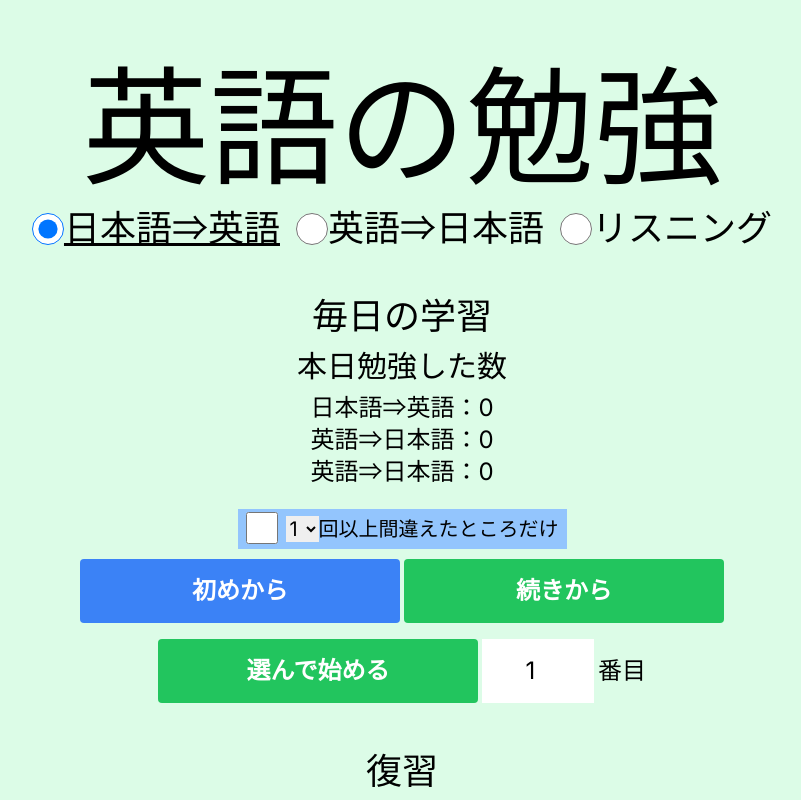
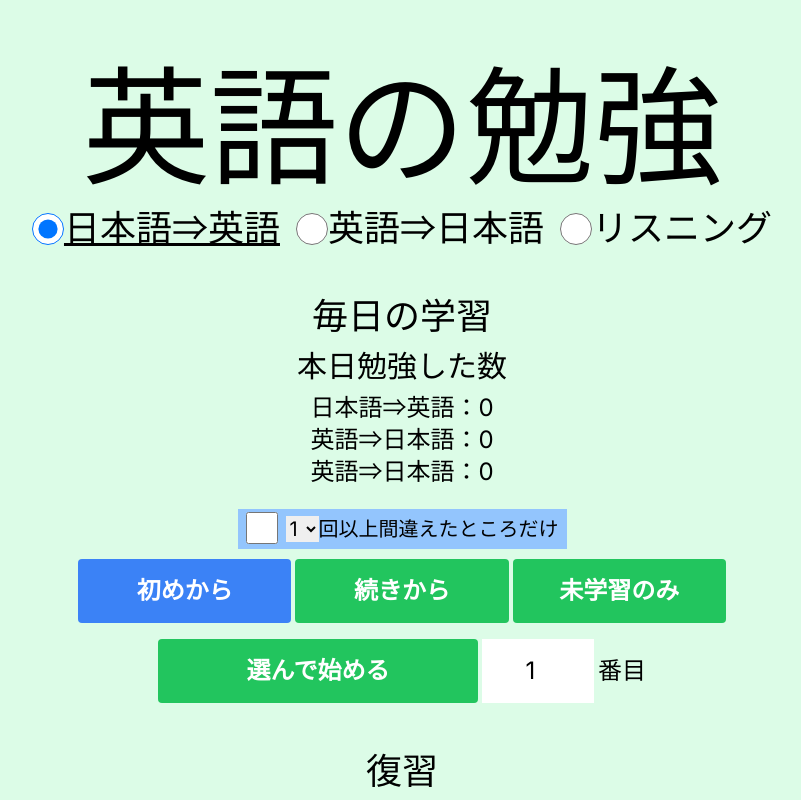
Before and after one commit to tyahha/english-words-study, a Next.js app: page / in a window 1280 px wide. Shown: the top 800 px of the page, without its empty margins (238-1039 px from the left). Built offline with nearby package versions, Linux system fonts and the light colour scheme.

Commit message:
学習していないところだけを追加

```diff
--- a/components/Title.tsx
+++ b/components/Title.tsx
@@ -49,6 +49,12 @@ const pickRecentWrongs = (day: dayjs.Dayjs, questionType: QuestionType) => {
   return ret
 }
 
+const pickNoStudy = (questionType: QuestionType) => {
+  const histories = loadHistoriesByType(questionType)
+  const ids = Object.keys(histories)
+  return WordsData.filter((d) => !ids.includes(d.id))
+}
+
 export const TitleView = () => {
   const { setMode, setQuestions, setIndex, questionType, setQuestionType } =
     useAppContext()
@@ -84,6 +90,7 @@ export const TitleView = () => {
       recentWrongs,
       todayWrongs,
       yesterdayWrongs,
+      noStudies,
       twoDaysAgoWrongs,
       todayStudyCount,
     },
@@ -93,12 +100,14 @@ export const TitleView = () => {
     recentWrongs: WordDataType[]
     todayWrongs: WordDataType[]
     yesterdayWrongs: WordDataType[]
+    noStudies: WordDataType[]
     twoDaysAgoWrongs: WordDataType[]
     todayStudyCount: Record<QuestionType, number>
   }>({
     indexForContinue: 0,
     recentWrongs: [],
     todayWrongs: [],
+    noStudies: [],
     yesterdayWrongs: [],
     twoDaysAgoWrongs: [],
     todayStudyCount: {
@@ -115,6 +124,7 @@ export const TitleView = () => {
       indexForContinue: WordsData.length <= continueIndex ? 0 : continueIndex,
       recentWrongs: pickRecentWrongs(dayjs(), questionType),
       todayWrongs: pickWrongs(dayjs(), questionType),
+      noStudies: pickNoStudy(questionType),
       yesterdayWrongs: pickWrongs(dayjs().subtract(1, "day"), questionType),
       twoDaysAgoWrongs: pickWrongs(dayjs().subtract(2, "day"), questionType),
       todayStudyCount: getTodayStudyCount(),
@@ -205,7 +215,7 @@ export const TitleView = () => {
             setMode("question")
           }}
           disabled={filteredWordsData.length <= 0}
-          className={`bg-blue-500 text-white font-bold py-4 rounded text-2xl w-1/4 ${
+          className={`bg-blue-500 text-white font-bold py-4 rounded text-2xl w-1/6 ${
             filteredWordsData.length <= 0 ? "opacity-50" : "hover:bg-blue-700"
           }`}
         >
@@ -217,14 +227,35 @@ export const TitleView = () => {
             setIndex(indexForContinue)
             setMode("question")
           }}
-          disabled={indexForContinue === 0 || filteredWordsData.length <= 0}
-          className={`bg-green-500 text-white font-bold py-4 rounded text-2xl w-1/4 ${
-            indexForContinue === 0 || filteredWordsData.length <= 0
+          disabled={
+            indexForContinue === 0 ||
+            isOnlyWrongs ||
+            filteredWordsData.length <= 0
+          }
+          className={`bg-green-500 text-white font-bold py-4 rounded text-2xl w-1/6 ${
+            indexForContinue === 0 ||
+            isOnlyWrongs ||
+            filteredWordsData.length <= 0
               ? "opacity-50"
               : "hover:bg-green-700"
           }`}
         >
           続きから
+        </button>
+        <button
+          onClick={() => {
+            setQuestions(noStudies)
+            setIndex(0)
+            setMode("question")
+          }}
+          disabled={isOnlyWrongs || noStudies.length <= 0}
+          className={`bg-green-500 text-white font-bold py-4 rounded text-2xl w-1/6 ${
+            isOnlyWrongs || noStudies.length <= 0
+              ? "opacity-50"
+              : "hover:bg-green-700"
+          }`}
+        >
+          未学習のみ
         </button>
       </div>
       <div className="flex justify-center gap-1 mt-4">
```
